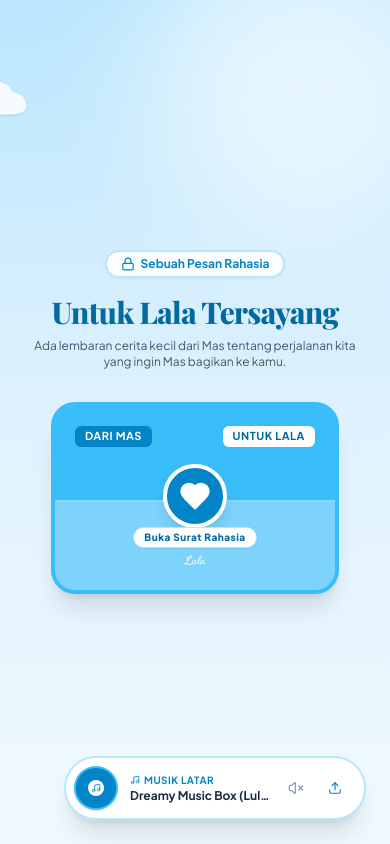
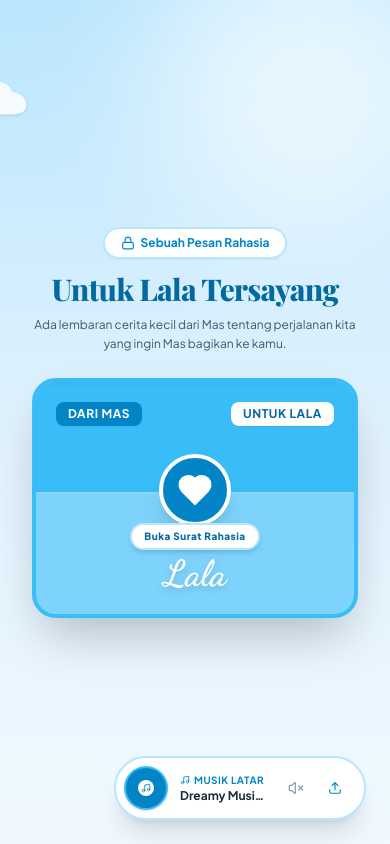
Before and after one commit to septiandwica/bday, a React (Vite) app: page / in a window 390 px wide. Built offline with nearby package versions, Linux system fonts and the light colour scheme; a web font is replaced by a local one.

Commit message:
feat: enlarge welcome envelope with interactive sliding letter and ensure full responsiveness

```diff
--- a/src/components/AudioPlayer.tsx
+++ b/src/components/AudioPlayer.tsx
@@ -63,7 +63,7 @@ export const AudioPlayer: React.FC = () => {
               <Music className="w-2.5 h-2.5" />
               {isPlaying ? 'Musik Nyala' : 'Musik Latar'}
             </span>
-            <span className="text-xs font-bold text-slate-800 max-w-[140px] truncate">
+            <span className="text-xs font-bold text-slate-800 max-w-[90px] sm:max-w-[140px] truncate">
               {songTitle}
             </span>
           </div>
--- a/src/components/LoveLetter.tsx
+++ b/src/components/LoveLetter.tsx
@@ -45,7 +45,7 @@ export const LoveLetter: React.FC<LoveLetterProps> = ({ onRestart }) => {
         </div>
 
         {/* Letter Header */}
-        <div className="mb-6">
+        <div className="mb-6 pr-24 sm:pr-32">
           <span className="text-xs uppercase tracking-widest text-[#0284c7] font-bold flex items-center gap-1.5">
             <Heart className="w-3.5 h-3.5 fill-[#0284c7]" />
             <span>Surat Tulus dari Mas</span>
--- a/src/components/StoryStepCard.tsx
+++ b/src/components/StoryStepCard.tsx
@@ -57,10 +57,10 @@ export const StoryStepCard: React.FC<StoryStepCardProps> = ({ stepData, onNext }
         </div>
 
         {/* Forward Next Action */}
-        <div className="mt-6 pt-4 border-t border-sky-100 flex justify-end">
+        <div className="mt-6 pt-4 border-t border-sky-100 flex justify-end w-full">
           <button
             onClick={onNext}
-            className="inline-flex items-center gap-2 px-5 py-2.5 rounded-xl bg-[#0284c7] hover:bg-[#0369a1] text-white font-bold text-xs sm:text-sm shadow-md hover:scale-105 active:scale-95 transition-all cursor-pointer"
+            className="w-full sm:w-auto inline-flex items-center justify-center gap-2 px-6 py-3 rounded-xl bg-[#0284c7] hover:bg-[#0369a1] text-white font-bold text-xs sm:text-sm shadow-md hover:scale-105 active:scale-95 transition-all cursor-pointer"
           >
             <span>{stepData.nextButtonText}</span>
             <ArrowRight className="w-4 h-4" />
--- a/src/components/WelcomeEnvelope.tsx
+++ b/src/components/WelcomeEnvelope.tsx
@@ -25,66 +25,95 @@ export const WelcomeEnvelope: React.FC<WelcomeEnvelopeProps> = ({ onOpen }) => {
   };
 
   return (
-    <div className="w-full max-w-lg mx-auto flex flex-col items-center justify-center py-6 px-4 relative z-10 text-center">
+    <div className="w-full max-w-2xl mx-auto flex flex-col items-center justify-center py-4 sm:py-8 px-4 relative z-10 text-center">
       <motion.div
-        initial={{ opacity: 0, y: 25, scale: 0.95 }}
+        initial={{ opacity: 0, y: 25, scale: 0.96 }}
         animate={{ opacity: 1, y: 0, scale: 1 }}
         transition={{ duration: 0.7, ease: 'easeOut' }}
         className="w-full flex flex-col items-center"
       >
         {/* Secret Badge */}
-        <div className="inline-flex items-center gap-1.5 px-3.5 py-1 rounded-full bg-white/90 border-2 border-sky-200 text-[#0284c7] text-xs font-bold mb-4 shadow-xs">
+        <div className="inline-flex items-center gap-1.5 px-4 py-1.5 rounded-full bg-white/95 border-2 border-sky-200 text-[#0284c7] text-xs font-bold mb-3 shadow-xs">
           <Lock className="w-3.5 h-3.5" />
           <span>Sebuah Pesan Rahasia</span>
         </div>
 
-        <h1 className="text-3xl sm:text-5xl font-extrabold text-[#0369a1] font-display mb-2 tracking-tight">
+        {/* Heading */}
+        <h1 className="text-3xl sm:text-5xl md:text-6xl font-extrabold text-[#0369a1] font-display mb-2 tracking-tight">
           Untuk Lala Tersayang
         </h1>
-        <p className="text-slate-600 text-xs sm:text-sm font-normal mb-8 max-w-sm">
+        <p className="text-slate-600 text-xs sm:text-base font-normal mb-6 sm:mb-8 max-w-md mx-auto leading-relaxed">
           Ada lembaran cerita kecil dari Mas tentang perjalanan kita yang ingin Mas bagikan ke kamu.
         </p>
 
-        {/* 3D Interactive Envelope */}
+        {/* Grand 3D Interactive Envelope (Large & Fully Responsive) */}
         <motion.div
-          whileHover={{ scale: 1.03, y: -3 }}
-          whileTap={{ scale: 0.97 }}
+          whileHover={{ scale: 1.02, y: -4 }}
+          whileTap={{ scale: 0.98 }}
           onClick={handleOpenEnvelope}
-          className="relative mx-auto w-72 sm:w-80 h-48 cursor-pointer group"
+          className="relative mx-auto w-full max-w-[340px] sm:max-w-[480px] md:max-w-[540px] h-60 sm:h-72 md:h-80 cursor-pointer group select-none"
         >
+          {/* Sliding Letter Card (Emerges upward when opened) */}
+          <AnimatePresence>
+            {isOpening && (
+              <motion.div
+                initial={{ y: 0, opacity: 0 }}
+                animate={{ y: -65, opacity: 1 }}
+                transition={{ duration: 0.6, ease: 'easeOut' }}
+                className="absolute inset-x-4 top-2 h-44 sm:h-52 bg-white rounded-2xl border-2 border-[#bae6fd] shadow-md z-0 flex flex-col items-center justify-center p-4 text-center"
+              >
+                <Heart className="w-5 h-5 text-[#0284c7] fill-[#0284c7] mb-1.5" />
+                <p className="text-xs sm:text-sm font-handwriting text-xl sm:text-2xl text-[#0369a1] font-bold">
+                  "Untuk seseorang yang selalu Mas syukuri hadirnya..."
+                </p>
+                <span className="text-[10px] sm:text-xs text-slate-400 font-mono mt-1">
+                  Sentuh tombol di bawah untuk membaca
+                </span>
+              </motion.div>
+            )}
+          </AnimatePresence>
+
           {/* Envelope Body */}
-          <div className="relative w-full h-full bg-[#7dd3fc] rounded-3xl border-4 border-[#38bdf8] p-5 flex flex-col items-center justify-between shadow-xl overflow-hidden">
-            {/* Top flap triangle */}
-            <div className="absolute top-0 inset-x-0 h-24 bg-[#38bdf8] clip-path-polygon border-b-2 border-white/40" />
+          <div className="relative w-full h-full bg-[#7dd3fc] rounded-3xl sm:rounded-[36px] border-4 border-[#38bdf8] p-5 sm:p-7 flex flex-col items-center justify-between shadow-2xl overflow-hidden z-10">
+            {/* Top flap triangle (Large triangular flap) */}
+            <div className="absolute top-0 inset-x-0 h-28 sm:h-36 md:h-40 bg-[#38bdf8] clip-path-polygon border-b-2 border-white/40 shadow-inner" />
 
-            <div className="w-full flex items-center justify-between text-[11px] text-white font-bold tracking-wider relative z-10">
-              <span className="bg-[#0284c7] px-2.5 py-0.5 rounded-md">DARI MAS</span>
-              <span className="text-[#0369a1] bg-white px-2.5 py-0.5 rounded-md">UNTUK LALA</span>
+            {/* Top Labels */}
+            <div className="w-full flex items-center justify-between text-xs sm:text-sm text-white font-bold tracking-wider relative z-20">
+              <span className="bg-[#0284c7] px-3 py-1 rounded-lg shadow-xs">
+                DARI MAS
+              </span>
+              <span className="text-[#0369a1] bg-white px-3 py-1 rounded-lg shadow-xs">
+                UNTUK LALA
+              </span>
             </div>
 
-            {/* Central Seal Heart */}
+            {/* Big Central Wax Seal Heart */}
+            <div className="relative z-30 my-auto flex flex-col items-center justify-center">
               <AnimatePresence>
                 {!isOpening ? (
-                <motion.div className="relative z-10 w-16 h-16 rounded-full bg-[#0284c7] border-4 border-white shadow-lg flex items-center justify-center group-hover:scale-110 transition-transform">
-                  <Heart className="w-8 h-8 text-white fill-white" />
-                  <span className="absolute -bottom-6 text-[10px] font-extrabold tracking-wider text-[#0369a1] whitespace-nowrap bg-white px-2.5 py-0.5 rounded-full shadow-xs border border-sky-200">
+                  <motion.div className="relative w-18 h-18 sm:w-22 sm:h-22 rounded-full bg-[#0284c7] border-4 border-white shadow-xl flex items-center justify-center group-hover:scale-110 transition-transform">
+                    <Heart className="w-9 h-9 sm:w-11 sm:h-11 text-white fill-white" />
+                    <span className="absolute -bottom-7 sm:-bottom-8 text-[10px] sm:text-xs font-extrabold tracking-wider text-[#0369a1] whitespace-nowrap bg-white px-3 py-1 rounded-full shadow-md border-2 border-sky-200">
                       Buka Surat Rahasia
                     </span>
                   </motion.div>
                 ) : (
                   <motion.div
                     initial={{ scale: 1 }}
-                  animate={{ scale: 1.3, opacity: 0 }}
+                    animate={{ scale: 1.4, opacity: 0 }}
                     transition={{ duration: 0.5 }}
-                  className="w-16 h-16 rounded-full bg-white flex items-center justify-center text-[#0284c7] border-2 border-[#0284c7]"
+                    className="w-18 h-18 sm:w-22 sm:h-22 rounded-full bg-white flex items-center justify-center text-[#0284c7] border-2 border-[#0284c7]"
                   >
-                  <MailOpen className="w-8 h-8" />
+                    <MailOpen className="w-9 h-9 sm:w-11 sm:h-11" />
                   </motion.div>
                 )}
               </AnimatePresence>
+            </div>
 
-            <div className="relative z-10 w-full text-center">
-              <span className="text-xs font-handwriting text-3xl font-bold text-white drop-shadow-xs">
+            {/* Bottom Recipient Script */}
+            <div className="relative z-20 w-full text-center">
+              <span className="font-handwriting text-4xl sm:text-5xl font-bold text-white drop-shadow-md">
                 Lala
               </span>
             </div>
@@ -97,14 +126,14 @@ export const WelcomeEnvelope: React.FC<WelcomeEnvelopeProps> = ({ onOpen }) => {
             <motion.div
               initial={{ opacity: 0, y: 15 }}
               animate={{ opacity: 1, y: 0 }}
-              className="mt-8 flex flex-col items-center"
+              className="mt-8 sm:mt-10 flex flex-col items-center"
             >
               <button
                 onClick={onOpen}
-                className="inline-flex items-center gap-2 px-6 py-3 rounded-2xl bg-[#0284c7] hover:bg-[#0369a1] text-white font-bold text-xs sm:text-sm shadow-md hover:scale-105 active:scale-95 transition-all cursor-pointer"
+                className="inline-flex items-center gap-2.5 px-7 py-3.5 sm:px-8 sm:py-4 rounded-2xl bg-[#0284c7] hover:bg-[#0369a1] text-white font-bold text-sm sm:text-base shadow-xl hover:scale-105 active:scale-95 transition-all cursor-pointer"
               >
                 <span>Mulai Perjalanan Rahasia Kita</span>
-                <ArrowRight className="w-4 h-4" />
+                <ArrowRight className="w-5 h-5" />
               </button>
             </motion.div>
           )}
```
Lines whose indentation alone changed are shown as unchanged.
